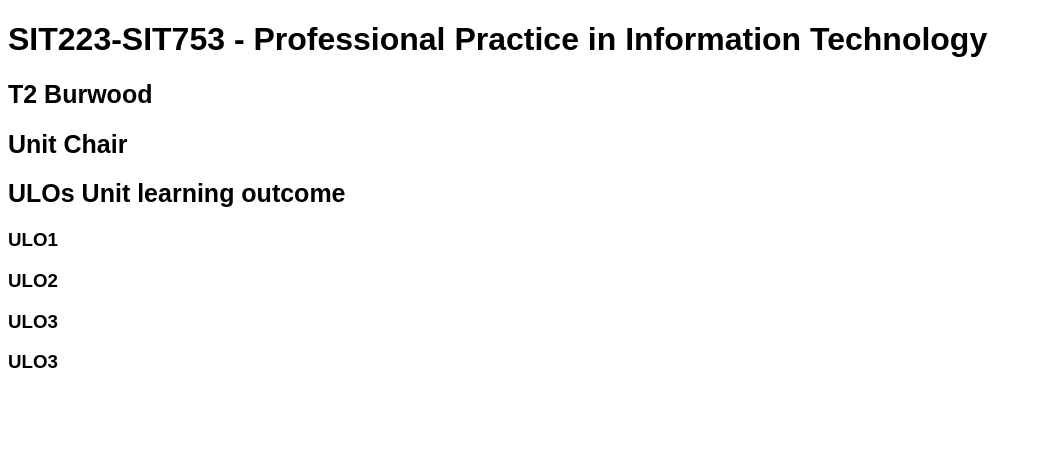
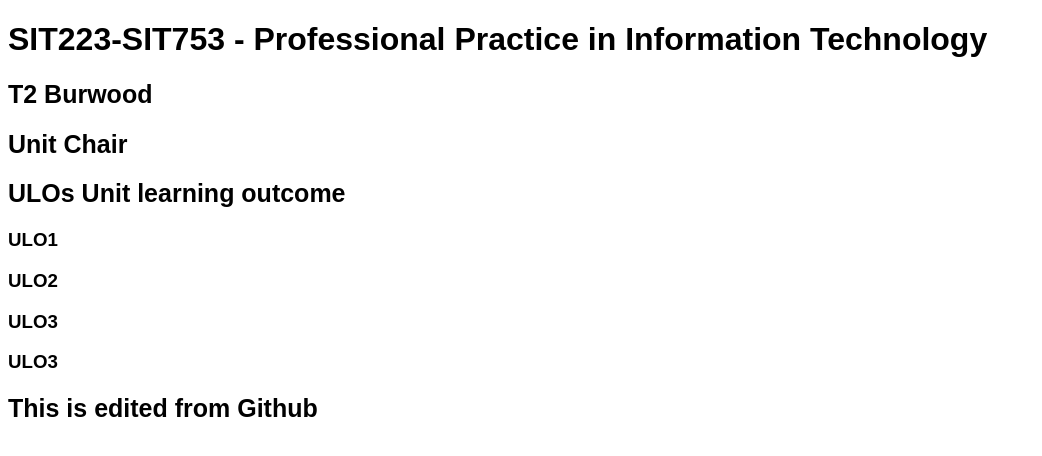
Before and after one commit to MinNet-Sec/SIT223-SIT753-Page, a plain HTML site: page index.html in a window 1280 px wide. Shown: the whole page, without its empty margins (0-1042 px from the left). Drawn offline with Linux system fonts and the light colour scheme.

Commit message:
Update index.html

```diff
--- a/index.html
+++ b/index.html
@@ -13,5 +13,6 @@
 <h3>ULO2 </h3>
 <h3>ULO3 </h3>
 <h3>ULO3 </h3>
+<h2>This is edited from Github</h2>
 </body>
 </html>
```
